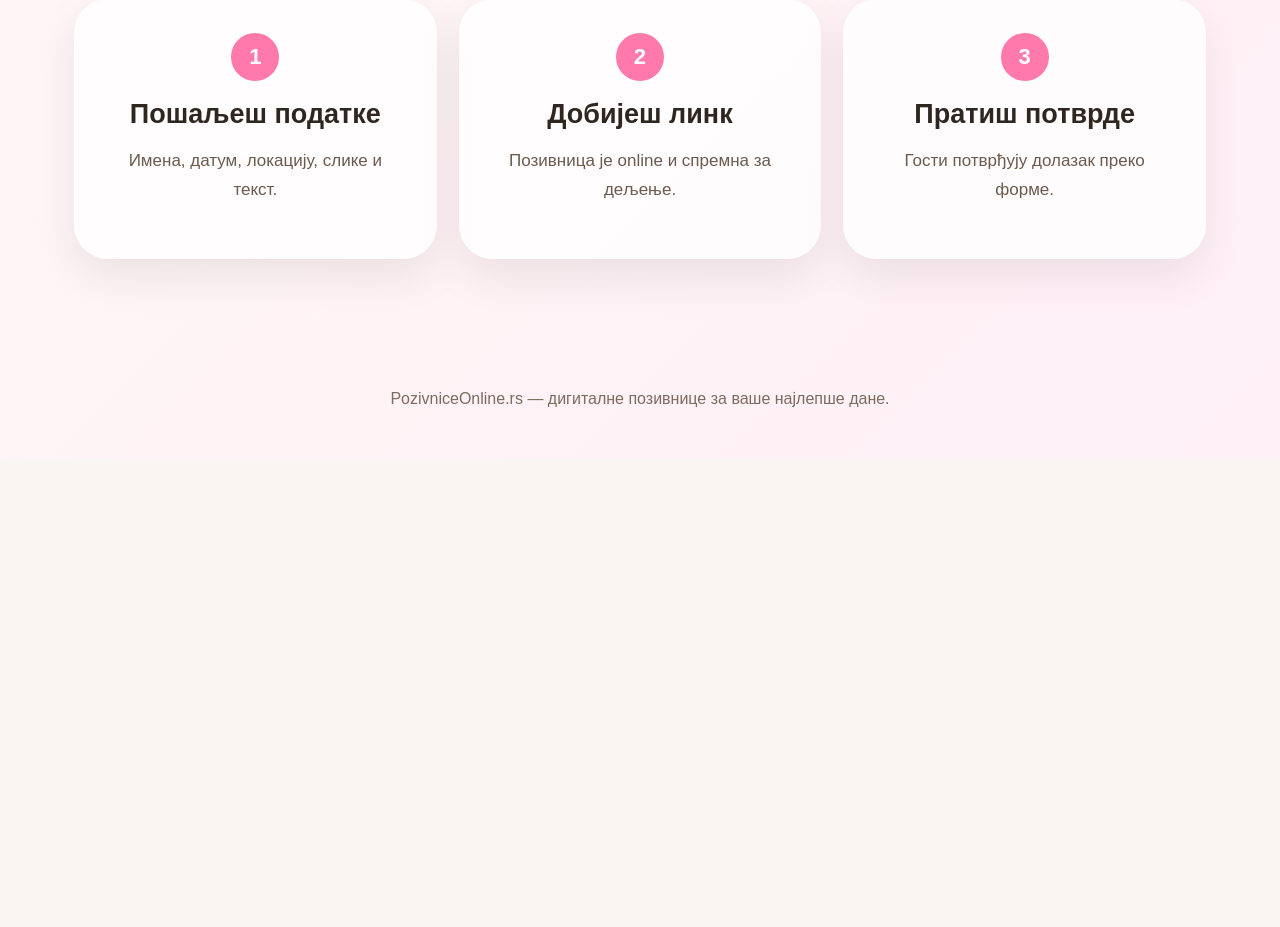
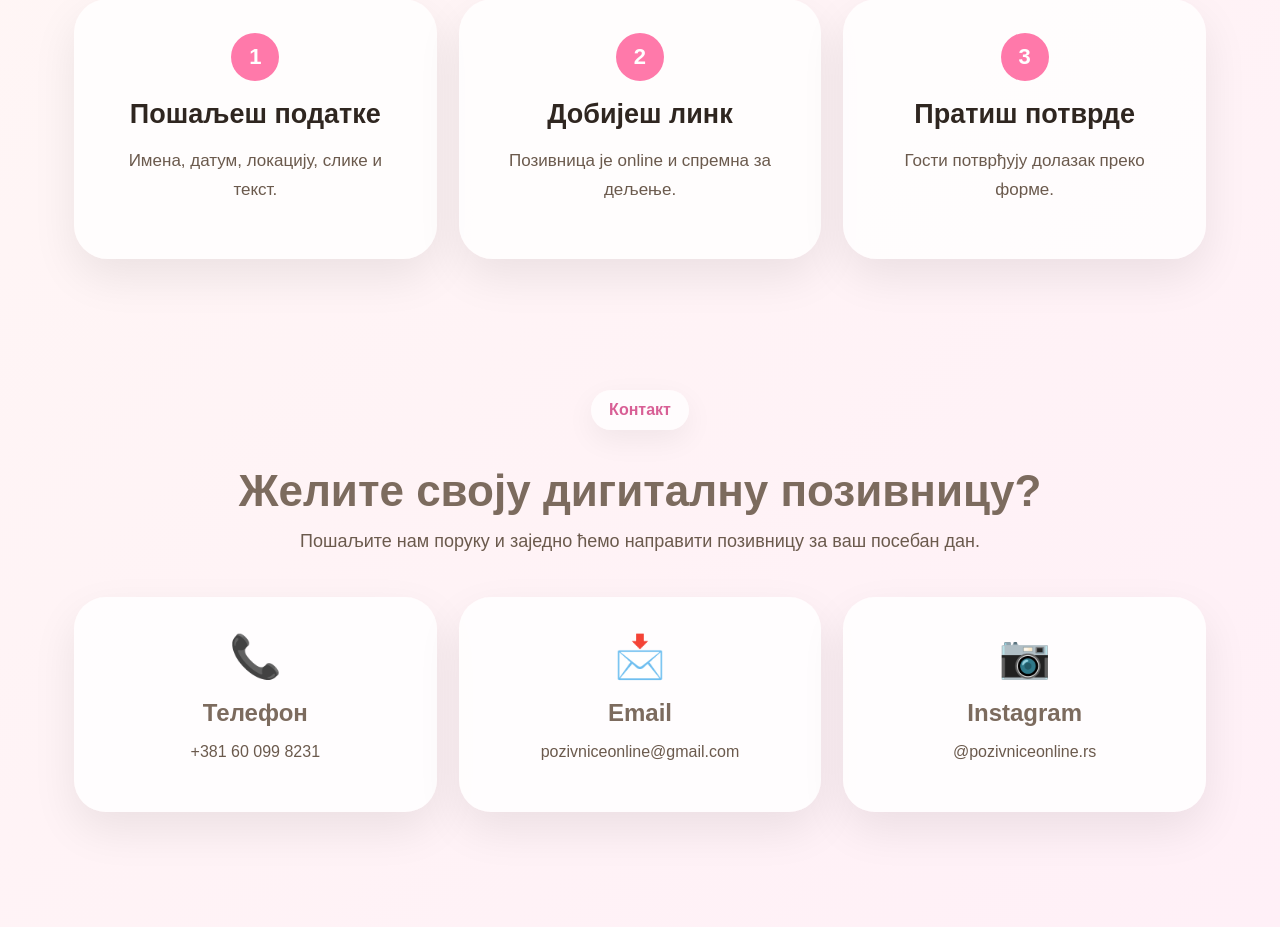
Before and after one commit to nikoladata/Initial-birthday-invite-MVP, a Flask app: page / in a window 1280 px wide. Shown: the part 1709-2636 px from the top of the page. Before the commit the page ends 2116 px from the top, so only its background shows below. Run offline with Flask 3, Linux system fonts and the light colour scheme.

Commit message:
Adding logo and favicon

```diff
--- a/app.py
+++ b/app.py
@@ -7,12 +7,12 @@ INVITATIONS = {
         "type": "birthday",
         "child_name": "Ленка",
         "title": "Ленкин први рођендан",
-        "date": "15. август 2026.",
+        "date": "19. jul 2026.",
         "time": "17:00",
-        "place": "Играоница",
-        "address": "Београд",
+        "place": "Гуњетинац плус",
+        "address": "Власотинце",
         "maps_url": "https://maps.google.com",
-        "form_url": "TVOJ_GOOGLE_FORM_LINK",
+        "form_url": "https://forms.gle/C45QD2WVDoX8piz67",
         "message": "Дођите да заједно прославимо Ленкин први рођендан, уз осмехе, игру и пуно љубави 💕"
     },
 
--- a/static/home.css
+++ b/static/home.css
@@ -22,13 +22,26 @@ body {
 }
 
 .logo {
-    font-size: 25px;
-    font-weight: 900;
-    letter-spacing: -1px;
+    display: flex;
+    align-items: center;
+    gap: 12px;
+
+    text-decoration: none;
+
+    color: #3C2D22;
+
+    font-family: Georgia, serif;
+    font-size: 30px;
+    font-weight: 400;
+}
+
+.logo img {
+    width: 34px;
+    height: 34px;
 }
 
 .logo span {
-    color: #ff79aa;
+    letter-spacing: -0.5px;
 }
 
 .nav-btn {
@@ -350,3 +363,69 @@ footer {
         font-size: 34px;
     }
 }
+
+.contact-section {
+    max-width: 1180px;
+    margin: 0 auto 80px;
+    padding: 0 24px;
+    text-align: center;
+}
+
+.contact-section h2 {
+    font-size: 44px;
+    margin: 20px 0 10px;
+}
+
+.contact-subtitle {
+    max-width: 700px;
+    margin: 0 auto 40px;
+    color: #6b5a4d;
+    line-height: 1.7;
+    font-size: 18px;
+}
+
+.contact-grid {
+    display: grid;
+    grid-template-columns: repeat(3, 1fr);
+    gap: 22px;
+}
+
+.contact-card {
+    text-decoration: none;
+    color: inherit;
+    padding: 35px;
+    border-radius: 32px;
+    background: rgba(255,255,255,0.85);
+    box-shadow: 0 18px 45px rgba(0,0,0,0.08);
+    transition: 0.25s ease;
+}
+
+.contact-card:hover {
+    transform: translateY(-6px);
+}
+
+.contact-card span {
+    font-size: 42px;
+}
+
+.contact-card h3 {
+    margin: 18px 0 10px;
+    font-size: 24px;
+}
+
+.contact-card p {
+    color: #6b5a4d;
+    word-break: break-word;
+}
+
+@media (max-width: 900px) {
+
+    .contact-grid {
+        grid-template-columns: 1fr;
+    }
+
+    .contact-section h2 {
+        font-size: 34px;
+    }
+
+}
--- a/templates/birthday.html
+++ b/templates/birthday.html
@@ -5,6 +5,7 @@
     <meta name="viewport" content="width=device-width, initial-scale=1.0">
     <title>{{ invitation.title }}</title>
     <link rel="stylesheet" href="/static/style.css">
+    <link rel="icon" type="image/svg+xml" href="{{ url_for('static', filename='favicon.svg') }}">
 </head>
 <body>
 
--- a/templates/home.html
+++ b/templates/home.html
@@ -5,11 +5,15 @@
     <meta name="viewport" content="width=device-width, initial-scale=1.0">
     <title>Pozivnice Online</title>
     <link rel="stylesheet" href="{{ url_for('static', filename='home.css') }}">
+    <link rel="icon" type="image/svg+xml" href="{{ url_for('static', filename='favicon.svg') }}">
 </head>
 <body>
 
 <header class="nav">
-    <div class="logo">Pozivnice<span>Online</span></div>
+    <a href="/" class="logo">
+        <img src="{{ url_for('static', filename='symbol.svg') }}" alt="PozivniceOnline">
+        <span>PozivniceOnline</span>
+    </a>
     <a href="#demo" class="nav-btn">Погледај примере</a>
 </header>
 
@@ -30,7 +34,7 @@
             </p>
 
             <div class="hero-buttons">
-                <a href="/nikola-sofija" class="primary">💍 Венчање демо</a>
+                <a href="/andrej-andjela" class="primary">💍 Венчање демо</a>
                 <a href="/lenka-prvi-rodjendan" class="secondary">🎂 Рођендан демо</a>
             </div>
         </div>
@@ -39,8 +43,8 @@
             <div class="phone">
                 <div class="phone-card">
                     <p class="mini">Позивница за венчање</p>
-                    <h2>Никола<br>&<br>Софија</h2>
-                    <p class="mini-date">12. септембар 2026.</p>
+                    <h2>Андреј<br>и<br>Анђела</h2>
+                    <p class="mini-date">20. септембар 2026.</p>
                     <button>💌 Потврди долазак</button>
                 </div>
             </div>
@@ -91,7 +95,41 @@
 </main>
 
 <footer>
-    <p>PozivniceOnline.rs — дигиталне позивнице за ваше најлепше дане.</p>
+    <section class="contact-section">
+
+        <p class="section-label">Контакт</p>
+
+        <h2>Желите своју дигиталну позивницу?</h2>
+
+        <p class="contact-subtitle">
+            Пошаљите нам поруку и заједно ћемо направити позивницу за ваш посебан дан.
+        </p>
+
+        <div class="contact-grid">
+
+            <a href="tel:+381600998231" class="contact-card">
+                <span>📞</span>
+                <h3>Телефон</h3>
+                <p>+381 60 099 8231</p>
+            </a>
+
+            <a href="mailto:pozivniceonline@gmail.com" class="contact-card">
+                <span>📩</span>
+                <h3>Email</h3>
+                <p>pozivniceonline@gmail.com</p>
+            </a>
+
+            <a href="https://instagram.com/pozivniceonline.rs"
+               target="_blank"
+               class="contact-card">
+                <span>📷</span>
+                <h3>Instagram</h3>
+                <p>@pozivniceonline.rs</p>
+            </a>
+
+        </div>
+
+    </section>
 </footer>
 
 </body>
--- a/templates/wedding.html
+++ b/templates/wedding.html
@@ -6,6 +6,7 @@
     <title>{{ invitation.title }}</title>
 
     <link rel="stylesheet" href="{{ url_for('static', filename='wedding.css') }}">
+    <link rel="icon" type="image/svg+xml" href="{{ url_for('static', filename='favicon.svg') }}">
 </head>
 <body>
 
```
Also changed, not shown: logo.svg (added), static/favicon.svg (added), static/images/wedding/img1.png (added), static/images/wedding/img2.png (added), static/images/wedding/img3.png (added), static/images/wedding/img4.png (added), static/symbol.svg (added).
